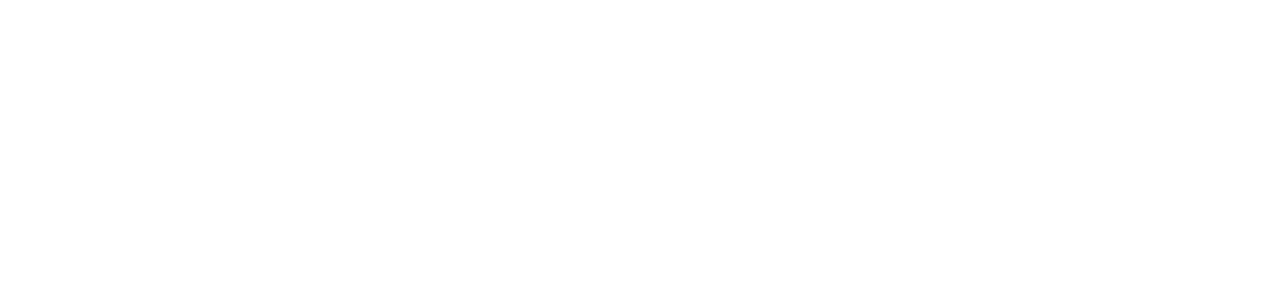
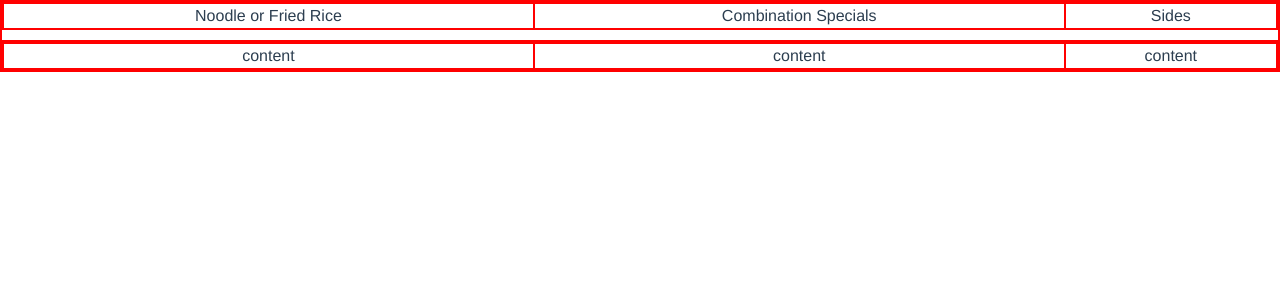
Before and after one commit to Happy-Teri/HT_Menu, a Vue app: page /build/noodlescombossides in a window 1280 px wide. Shown: the top 300 px of the page. Built offline with nearby package versions, Linux system fonts and the light colour scheme.

Commit message:
started noodscombossides skeleton

```diff
--- a/src/views/NoodlesCombosSidesBuild.vue
+++ b/src/views/NoodlesCombosSidesBuild.vue
@@ -1,5 +1,20 @@
 <template>
-  <div class="noodles-combos-sides-build"></div>
+  <div class="noodles-combos-sides-build">
+    <header class="container-fluid">
+      <div class="row">
+        <div class="col-5">Noodle or Fried Rice</div>
+        <div class="col-5">Combination Specials</div>
+        <div class="col-2">Sides</div>
+      </div>
+    </header>
+    <main class="container-fluid">
+      <div class="row">
+        <div class="col-5">content</div>
+        <div class="col-5">content</div>
+        <div class="col-2">content</div>
+      </div>
+    </main>
+  </div>
 </template>
 
 
@@ -17,4 +32,13 @@
 
 
 <style scoped>
+* {
+  border: 1px solid red;
+}
+header {
+  height: 5vh;
+}
+.main {
+  height: 90vh;
+}
 </style>
```
